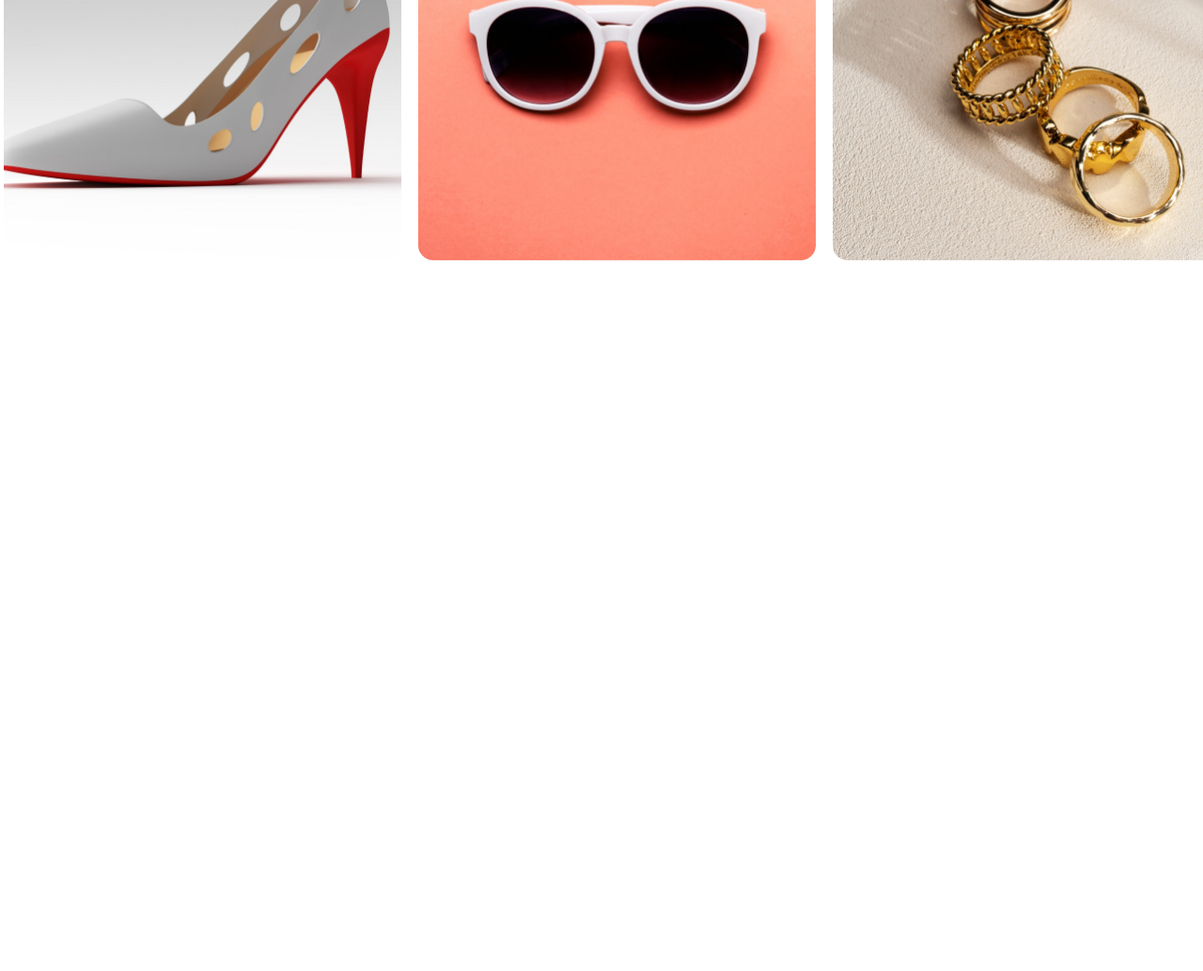
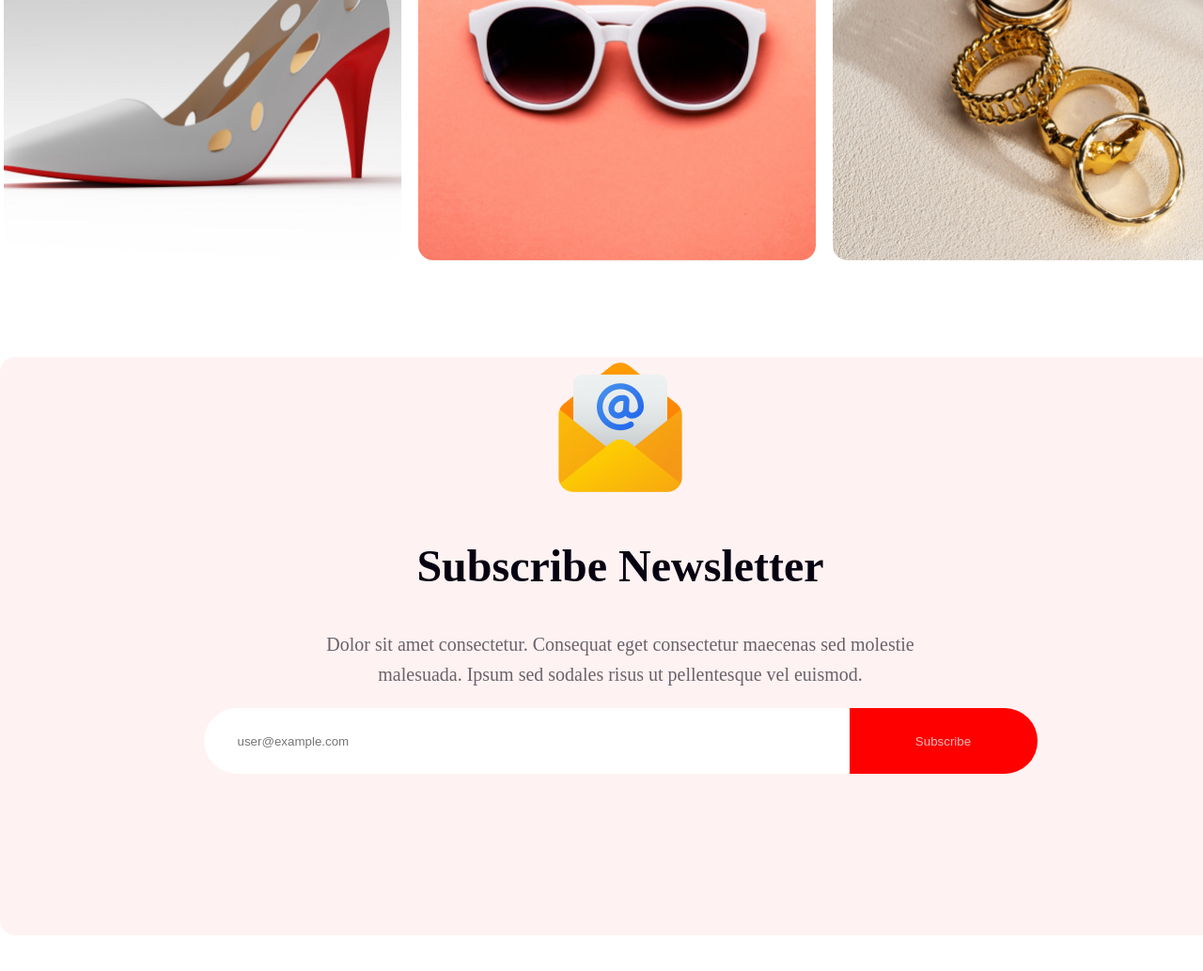
Before and after one commit to TabassumArin/assignment-1, a plain HTML site: page index.html in a window 1280 px wide. Shown: the part 3495-4529 px from the top of the page at 94% size. Before the commit the page ends 3795 px from the top, so only its background shows below. Drawn offline with Linux system fonts and the light colour scheme.

Commit message:
added main section and images

```diff
--- a/Styles/styles.css
+++ b/Styles/styles.css
@@ -201,8 +201,9 @@ letter-spacing: 7px;
     margin-bottom: 22px;
     box-sizing: border-box;
     background: url(../resources/Rectangle\ 3.png);
+    background-repeat: no-repeat;
     background-size: contain;
-    background-repeat: no-repeat;
+
 
 }
 .rec4{
@@ -216,28 +217,90 @@ letter-spacing: 7px;
     margin-bottom: 22px;
     box-sizing: border-box;
     background: url(../resources/Rectangle\ 5.png);
+    background-repeat: no-repeat;
     background-size: contain;
-    background-repeat: no-repeat;
+
 }
 
 .rec6{
     margin-bottom: 22px;
     box-sizing: border-box;
     background: url(../resources/Rectangle\ 6.png);
+    background-repeat: no-repeat;
     background-size: contain;
-    background-repeat: no-repeat;
+
 }
 .rec7{
     margin-bottom: 22px;
     box-sizing: border-box;
     background: url(../resources/Rectangle\ 7.png);
+    background-repeat: no-repeat;
     background-size: contain;
-    background-repeat: no-repeat;
+
 }
 .rec8{
     margin-bottom: 22px;
     box-sizing: border-box;
     background: url(../resources/Rectangle\ 8.png);
+    background-repeat: no-repeat;
     background-size: contain;
-    background-repeat: no-repeat;
+
 }
+.subscribe{
+    margin: auto;
+    width: 1320px;
+    height: 616px;
+    flex-shrink: 0;
+    border-radius: 16px;
+    background: rgba(255, 0, 0, 0.05);
+    margin-top: 80px;
+    margin-bottom: 80px;
+}
+.sub2{
+    width: 650px;
+    margin: auto;
+}
+
+.sub2 > .img2{
+    margin: auto;
+    width: 150px;
+}
+.stitle{
+    color: #070211;
+    text-align: center;
+    font-family: 'Times New Roman', Times, serif;
+    font-size: 48px;
+    font-weight: 900;
+    line-height: normal;
+    text-transform: capitalize;
+}
+.sdetails{
+    color: rgba(7, 2, 17, 0.60);
+    text-align: center;
+    font-family: 'Times New Roman', Times, serif;
+    font-size: 20px;
+    font-weight: 400;
+    line-height: 32px;
+}
+.semail{
+    display: flex;
+    justify-content: center;
+}
+#uemail{
+    background: #FFF;;
+    border: 1px solid #FFF;
+    padding-left: 35px;
+    width: 648px;
+    height: 66pxpx;
+    border-radius: 50px 0 0 50px;
+
+}
+.semail>button{
+    background:red;
+    border: none;
+    color: rgb(238, 184, 184);
+    width: 200px;
+    height: 70px;
+    border-radius: 0px 50px 50px 0px;
+
+}
--- a/index.html
+++ b/index.html
@@ -55,6 +55,19 @@
                     <div class="img rec8"></div>
                 </div>
             </section>
+            <section class="subscribe">
+                <div class="sub2">
+                    <div class="img2">
+                        <img src="resources/Group 61.png">
+                    </div>
+                    <h1 class="stitle">Subscribe Newsletter</h1>
+                    <p class="sdetails">Dolor sit amet consectetur. Consequat eget consectetur maecenas sed molestie malesuada. Ipsum sed sodales risus ut pellentesque vel euismod.</p>
+                </div>
+                <div class="semail">
+                    <input type="email" name="email" id="uemail" placeholder="user@example.com">
+                    <button type="button">Subscribe</button>
+                </div>
+            </section>
     </main>
 
 </body>
```
